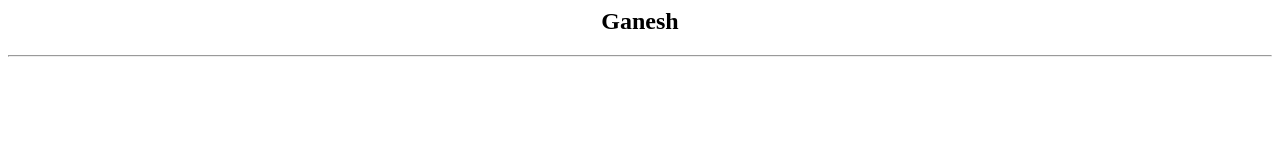
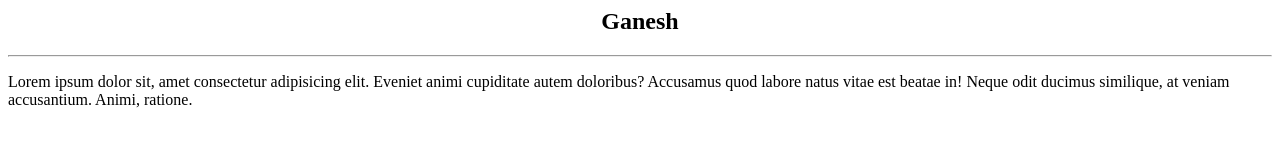
Before and after one commit to gb1312/demo, a plain HTML site: page index.html in a window 1280 px wide. Drawn offline with Linux system fonts and the light colour scheme.

Commit message:
paragraph

```diff
--- a/index.html
+++ b/index.html
@@ -2,3 +2,6 @@
 <h2>Ganesh</h2>
 </center>
 <hr>
+<p>
+    Lorem ipsum dolor sit, amet consectetur adipisicing elit. Eveniet animi cupiditate autem doloribus? Accusamus quod labore natus vitae est beatae in! Neque odit ducimus similique, at veniam accusantium. Animi, ratione.
+</p>
```
